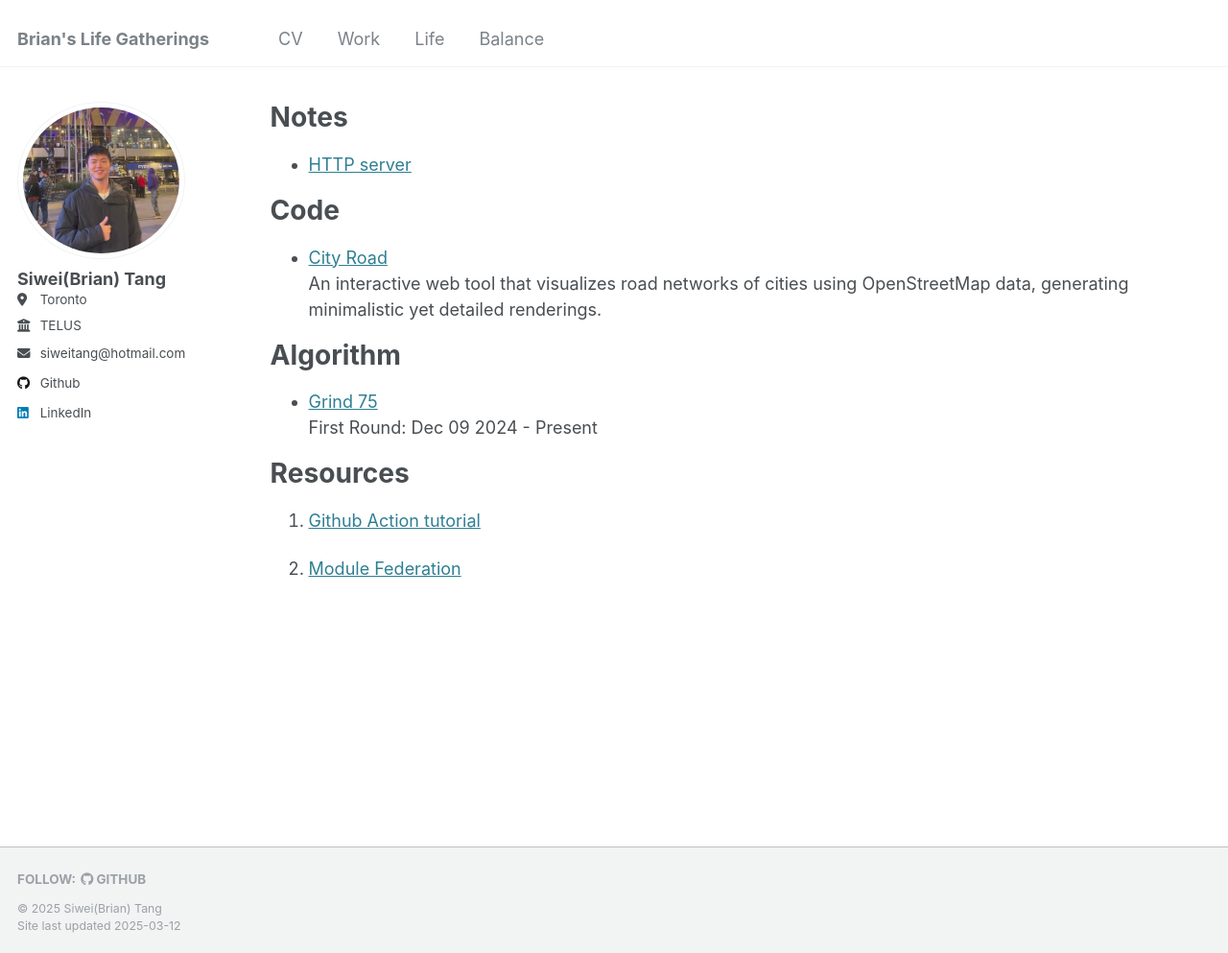
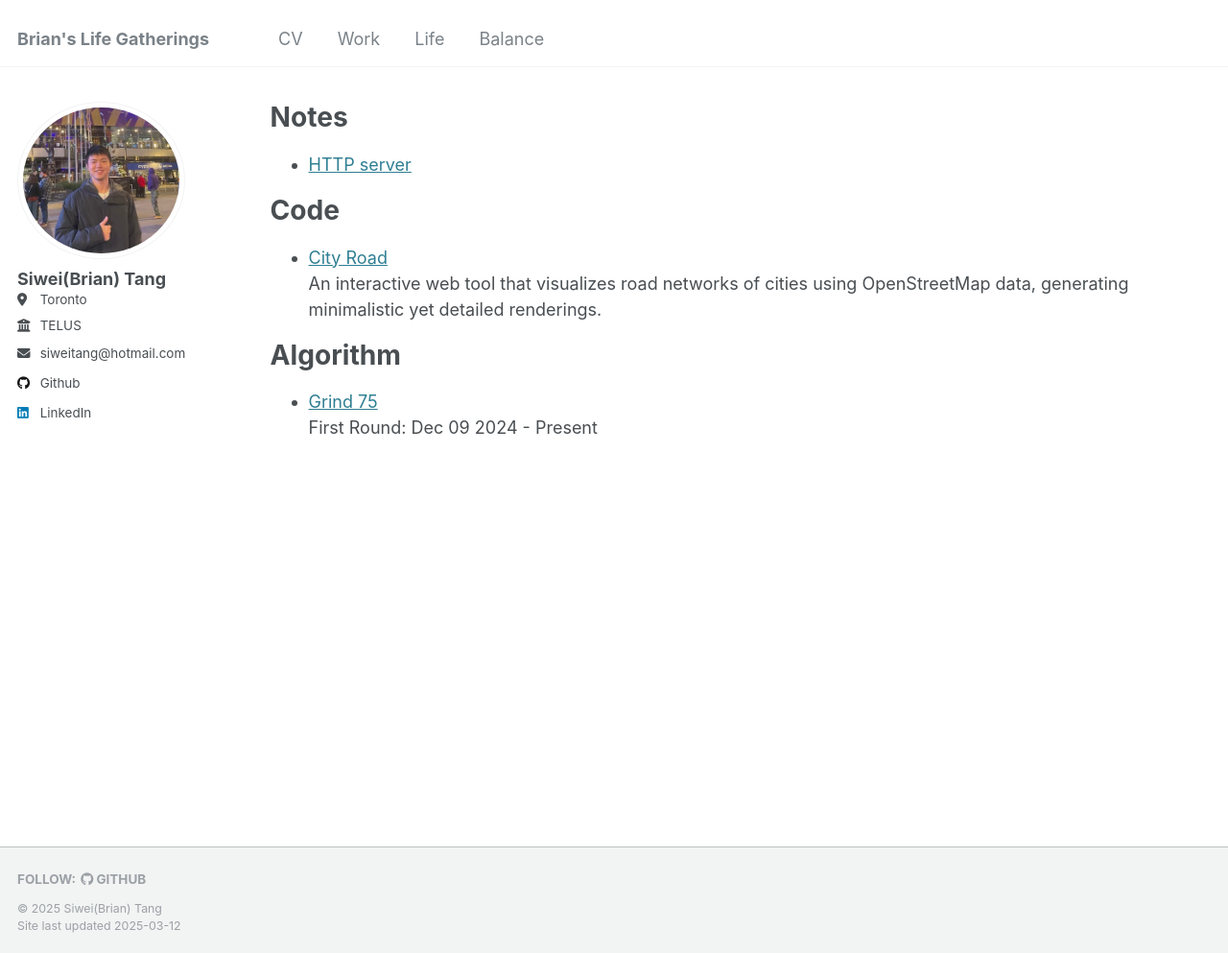
Before and after one commit to tangsiwei0831/tangsiwei0831.github.io, a Jekyll site: the page built from _pages/balance.md, in a window 1280 px wide and 993 px high. Shown: the whole window at 96% size. Built offline with Jekyll 4.4.1, drawn with Linux system fonts in a browser that asks for light colours.

Commit message:
add content

```diff
--- a/_pages/balance.md
+++ b/_pages/balance.md
@@ -22,9 +22,3 @@ Algorithm
 ======
 * [Grind 75](https://www.techinterviewhandbook.org/grind75) <br/>
 First Round: Dec 09 2024 - Present
-
-Resources
-======
-1. [Github Action tutorial](https://www.youtube.com/watch?v=TLB5MY9BBa4)
-
-2. [Module Federation](https://drive.google.com/file/d/1CYW2lLYIMwuh4z-aiGfIbmw58Hd4g5kV/view?usp=drive_link)
```
Also changed, not shown: _life/2025-toronto-restaurants.md (+1 -1 lines).
